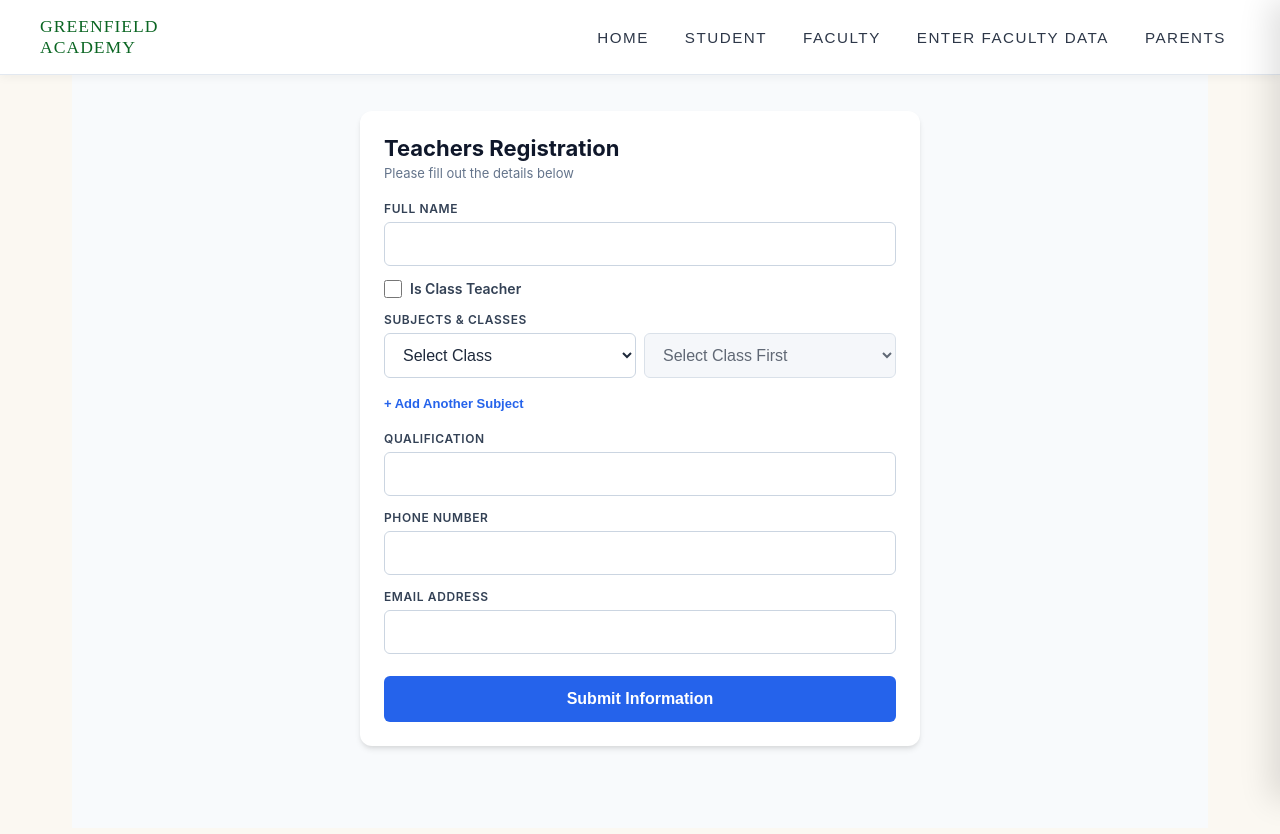
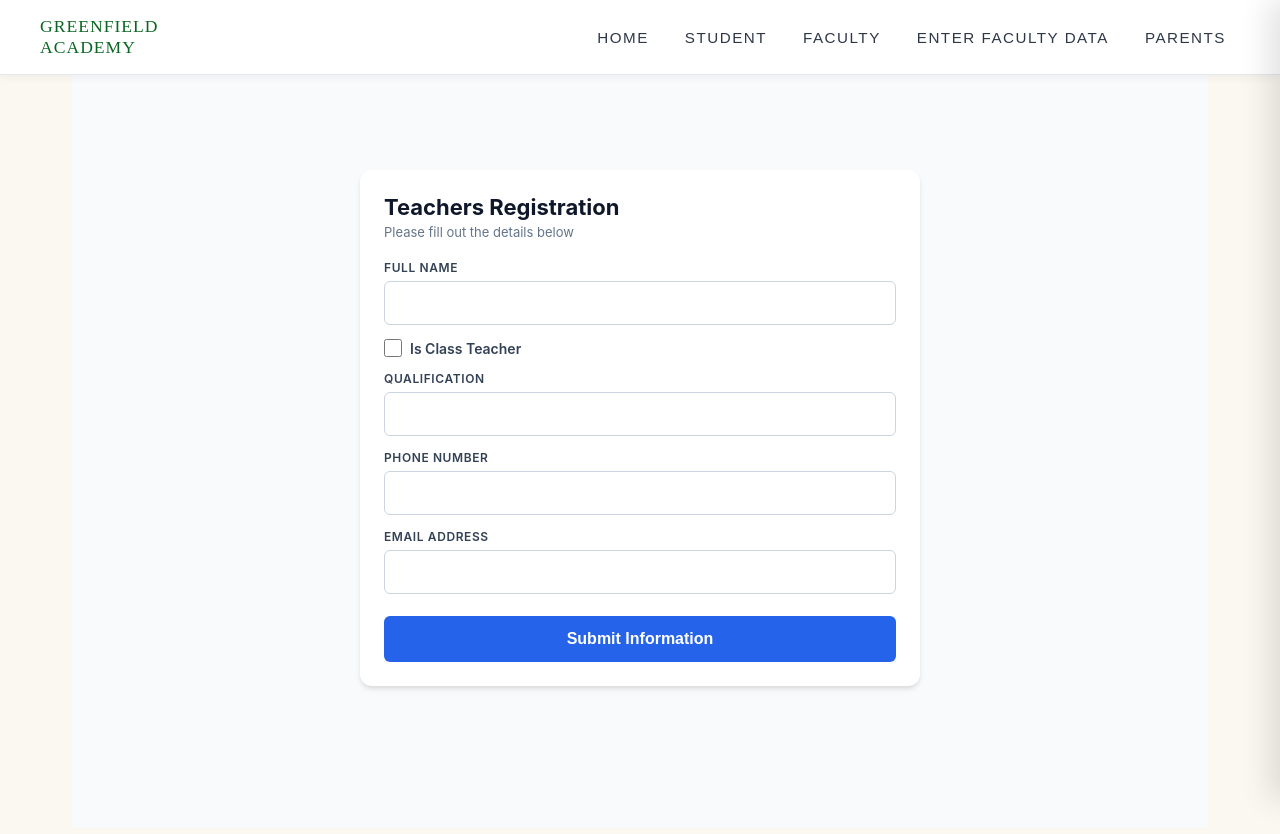
Before and after one commit to amarkch/greenfield-academy, a React (Vite) app in the folder front-end/: page /teacher-data in a window 1280 px wide. Shown: the top 834 px of the page. Built offline with nearby package versions, Linux system fonts and the light colour scheme.

Commit message:
Add chapters and subjects

```diff
--- a/front-end/src/pages/InsertSubjectData.jsx
+++ b/front-end/src/pages/InsertSubjectData.jsx
@@ -14,10 +14,18 @@ const CLASS_OPTIONS = [
   "class-x"
 ];
 
+const TEACHER_OPTIONS = [
+  "Mr. John Doe",
+  "Ms. Jane Smith",
+  "Dr. Robert Johnson",
+  "Mrs. Emily Davis"
+];
+
 function InsertSubjectData() {
   const [formData, setFormData] = useState({
     subjectName: '',
     className: '',
+    teacher: '',
     chapters: ['']
   });
 
@@ -75,6 +83,7 @@ function InsertSubjectData() {
       setFormData({
         subjectName: '',
         className: '',
+        teacher: '',
         chapters: ['']
       });
     } catch (error) {
@@ -117,6 +126,22 @@ function InsertSubjectData() {
               <option value="">Select Class</option>
               {CLASS_OPTIONS.map((cls) => (
                 <option key={cls} value={cls}>{cls}</option>
+              ))}
+            </select>
+          </div>
+
+          <div style={styles.inputGroup}>
+            <label style={styles.label}>Teacher</label>
+            <select
+              name="teacher"
+              value={formData.teacher}
+              onChange={handleChange}
+              style={styles.select}
+              required
+            >
+              <option value="">Select Teacher</option>
+              {TEACHER_OPTIONS.map((tch) => (
+                <option key={tch} value={tch}>{tch}</option>
               ))}
             </select>
           </div>
--- a/front-end/src/pages/InsertTeacherData.jsx
+++ b/front-end/src/pages/InsertTeacherData.jsx
@@ -1,20 +1,18 @@
 import React, { useState } from 'react';
 import GreenfieldHeaderBar from "../components/GreenfieldHeaderBar.jsx";
 
-const CLASS_SUBJECT_MAP = {
-  "class-i": ["Mathematics", "English", "Environmental Studies", "Hindi"],
-  "class-ii": ["Mathematics", "English", "Environmental Studies", "Hindi"],
-  "class-iii": ["Mathematics", "English", "Science", "Social Studies", "Hindi"],
-  "class-iv": ["Mathematics", "English", "Science", "Social Studies", "Hindi"],
-  "class-v": ["Mathematics", "English", "Science", "Social Science", "Geography", "Hindi"],
-  "class-vi": ["Mathematics", "English", "Science", "Social Science", "History", "Geography", "Computer Science", "Hindi"],
-  "class-vii": ["Mathematics", "English", "Science", "Social Science", "History", "Geography", "Computer Science", "Hindi"],
-  "class-viii": ["Mathematics", "English", "Science", "Social Science", "History", "Geography", "Computer Science", "Hindi"],
-  "class-ix": ["Mathematics", "English", "Science", "Physics", "Chemistry", "Biology", "Social Science", "History", "Computer Science"],
-  "class-x": ["Mathematics", "English", "Science", "Physics", "Chemistry", "Biology", "Social Science", "History", "Computer Science"]
-};
-
-const CLASS_OPTIONS = Object.keys(CLASS_SUBJECT_MAP);
+const CLASS_OPTIONS = [
+  "class-i",
+  "class-ii",
+  "class-iii",
+  "class-iv",
+  "class-v",
+  "class-vi",
+  "class-vii",
+  "class-viii",
+  "class-ix",
+  "class-x"
+];
 
 function InsertTeacherData() {
   const [formData, setFormData] = useState({
@@ -26,7 +24,6 @@ function InsertTeacherData() {
     classTeacherOf: ''
   });
 
-  const [subjects, setSubjects] = useState([{ className: '', subjectName: '' }]);
   const [loading, setLoading] = useState(false);
   const [message, setMessage] = useState('');
 
@@ -44,37 +41,13 @@ function InsertTeacherData() {
     });
   };
 
-  const handleSubjectChange = (index, field, value) => {
-    const updatedSubjects = [...subjects];
-    updatedSubjects[index][field] = value;
-
-    // Reset subjectName if className changes to prevent mismatched selections
-    if (field === 'className') {
-      updatedSubjects[index]['subjectName'] = '';
-    }
-
-    setSubjects(updatedSubjects);
-  };
-
-  const handleAddSubject = () => {
-    setSubjects([...subjects, { className: '', subjectName: '' }]);
-  };
-
-  const handleRemoveSubject = (index) => {
-    const updatedSubjects = subjects.filter((_, i) => i !== index);
-    setSubjects(updatedSubjects);
-  };
-
   const handleSubmit = async (e) => {
     e.preventDefault();
     setLoading(true);
     setMessage('');
 
     const payload = {
-      ...formData,
-      subjects: subjects
-        .filter((sub) => sub.className && sub.subjectName)
-        .map((sub) => `[${sub.className}][${sub.subjectName.toLowerCase().replace(/\s+/g, '-')}]`)
+      ...formData
     };
 
     try {
@@ -101,7 +74,6 @@ function InsertTeacherData() {
         isClassTeacher: false,
         classTeacherOf: ''
       });
-      setSubjects([{ className: '', subjectName: '' }]);
     } catch (error) {
       setMessage(`Error: ${error.message}`);
     } finally {
@@ -128,7 +100,8 @@ function InsertTeacherData() {
               required
             />
           </div>
-            <div style={styles.inputGroup}>
+
+          <div style={styles.inputGroup}>
             <label style={styles.checkboxLabel}>
               <input
                 type="checkbox"
@@ -158,63 +131,6 @@ function InsertTeacherData() {
               </select>
             </div>
           )}
-          <div style={styles.inputGroup}>
-            <label style={styles.label}>Subjects & Classes</label>
-            {subjects.map((item, index) => {
-              const availableSubjects = item.className ? CLASS_SUBJECT_MAP[item.className] || [] : [];
-
-              return (
-                <div key={index} style={styles.dynamicRow}>
-                  <select
-                    value={item.className}
-                    onChange={(e) => handleSubjectChange(index, 'className', e.target.value)}
-                    style={styles.select}
-                    required
-                  >
-                    <option value="">Select Class</option>
-                    {CLASS_OPTIONS.map((cls) => (
-                      <option key={cls} value={cls}>{cls}</option>
-                    ))}
-                  </select>
-
-                  <select
-                    value={item.subjectName}
-                    onChange={(e) => handleSubjectChange(index, 'subjectName', e.target.value)}
-                    style={{
-                      ...styles.select,
-                      backgroundColor: !item.className ? '#f1f5f9' : '#ffffff'
-                    }}
-                    disabled={!item.className}
-                    required
-                  >
-                    <option value="">
-                      {item.className ? 'Select Subject' : 'Select Class First'}
-                    </option>
-                    {availableSubjects.map((sub) => (
-                      <option key={sub} value={sub}>{sub}</option>
-                    ))}
-                  </select>
-
-                  {subjects.length > 1 && (
-                    <button
-                      type="button"
-                      onClick={() => handleRemoveSubject(index)}
-                      style={styles.removeButton}
-                    >
-                      Remove
-                    </button>
-                  )}
-                </div>
-              );
-            })}
-            <button
-              type="button"
-              onClick={handleAddSubject}
-              style={styles.addButton}
-            >
-              + Add Another Subject
-            </button>
-          </div>
 
           <div style={styles.inputGroup}>
             <label style={styles.label}>Qualification</label>
@@ -227,8 +143,6 @@ function InsertTeacherData() {
               required
             />
           </div>
-
-
 
           <div style={styles.inputGroup}>
             <label style={styles.label}>Phone Number</label>
@@ -366,35 +280,6 @@ const styles = {
     backgroundColor: '#ffffff',
     boxSizing: 'border-box'
   },
-  dynamicRow: {
-    display: 'flex',
-    gap: '8px',
-    marginBottom: '6px',
-    alignItems: 'center',
-    width: '100%'
-  },
-  addButton: {
-    background: 'none',
-    border: 'none',
-    color: '#2563eb',
-    fontSize: '13px',
-    fontWeight: '600',
-    cursor: 'pointer',
-    padding: '6px 0',
-    alignSelf: 'flex-start'
-  },
-  removeButton: {
-    backgroundColor: '#fee2e2',
-    color: '#b91c1c',
-    border: 'none',
-    borderRadius: '6px',
-    padding: '12px 14px',
-    fontSize: '13px',
-    fontWeight: '600',
-    cursor: 'pointer',
-    whiteSpace: 'nowrap',
-    flexShrink: 0
-  },
   submitButton: {
     marginTop: '8px',
     padding: '14px',
```
Also changed, not shown: 1 other file (tests, documents, lock files or other folders).
